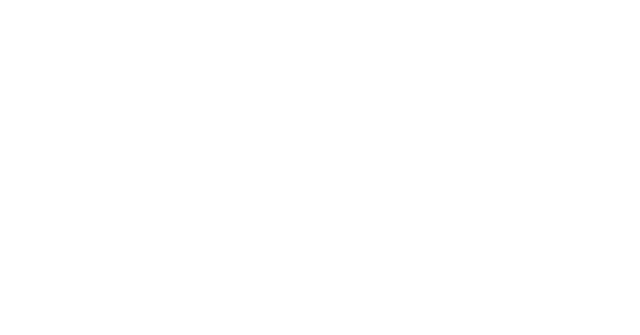
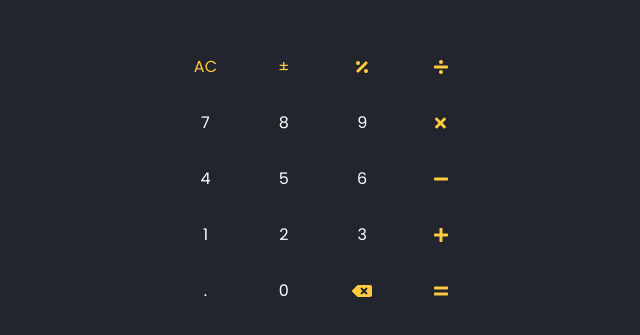
Before and after one commit to mouatassimbn/bugged-calculator, a React (Create React App) app: page / in a window 1280 px wide. Shown: the part 221-556 px from the top of the page, without its empty margins (317-957 px from the left). Built offline with nearby package versions, Linux system fonts and the light colour scheme.

Commit message:
Added buttons grid

```diff
--- a/src/App.js
+++ b/src/App.js
@@ -1,7 +1,10 @@
+import ButtonsGrid from "./components/buttons-grid/buttons-grid.component";
+
 function App() {
   return (
-    <div className="app-wrapper light-mode">
+    <div className="app-wrapper dark-mode">
       <div className="app-body">
+        <ButtonsGrid />
       </div>
     </div>
   );
--- /dev/null
+++ b/src/assets/sass/components/_buttons-grid.scss
@@ -0,0 +1,35 @@
+.buttonsGrid-wrapper {
+  width: 100%;
+  height: 100%;
+  padding: 10px;
+  display: flex;
+  align-items: center;
+  justify-content: center;
+
+  .buttonsGrid-body {
+    width: 100%;
+    height: 100%;
+    display: flex;
+    align-items: center;
+    justify-content: center;
+
+    .buttonsGrid-row {
+      display: flex;
+      flex-direction: row;
+      align-items: center;
+      justify-content: center;
+    }
+
+    .buttonsGrid-column {
+      display: flex;
+      flex-direction: column;
+      align-items: center;
+      justify-content: center;
+      margin: 0 0.7rem;
+    }
+
+    .buttonsGrid-item {
+      margin: 0.5rem 0.5rem;
+    }
+  }
+}
--- a/src/assets/sass/main.scss
+++ b/src/assets/sass/main.scss
@@ -6,4 +6,4 @@
 
 // Components
 @import "./components/app", "./components/button", "./components/icon-button",
-  "./components/mode-toggle";
+  "./components/mode-toggle", "./components/buttons-grid";
--- a/src/components/button/button.component.jsx
+++ b/src/components/button/button.component.jsx
@@ -1,8 +1,8 @@
-const Button = ({ isOperation, text, clickHandler}) => {
+const Button = ({ isOperation, text, classes = "", clickHandler }) => {
   return (
-    <div className="button-wrapper btn" onClick={clickHandler}>
+    <div className={`button-wrapper btn ${classes}`} onClick={clickHandler}>
       <div className="button-body">
-        <p className={(isOperation)? "is-operation" : ""}>{text}</p>
+        <p className={isOperation ? "is-operation" : ""}>{text}</p>
       </div>
     </div>
   );
--- /dev/null
+++ b/src/components/buttons-grid/buttons-grid.component.jsx
@@ -0,0 +1,51 @@
+import Button from "../button/button.component";
+import IconButton from "../icon-button/icon-button.component";
+
+const ButtonsGrid = () => {
+  return (
+    <div className="buttonsGrid-wrapper">
+      <div className="buttonsGrid-body">
+        <div className="buttonsGrid-row">
+          <div className="buttonsGrid-column">
+            <Button text="AC" classes="buttonsGrid-item" isOperation />
+            <Button text="7" classes="buttonsGrid-item" />
+            <Button text="4" classes="buttonsGrid-item" />
+            <Button text="1" classes="buttonsGrid-item" />
+            <Button text="." classes="buttonsGrid-item" />
+          </div>
+          <div className="buttonsGrid-column">
+            <Button text="±" classes="buttonsGrid-item" isOperation />
+            <Button text="8" classes="buttonsGrid-item" />
+            <Button text="5" classes="buttonsGrid-item" />
+            <Button text="2" classes="buttonsGrid-item" />
+            <Button text="0" classes="buttonsGrid-item" />
+          </div>
+          <div className="buttonsGrid-column">
+            <IconButton
+              type="percentage"
+              classes="buttonsGrid-item"
+              isOperation
+            />
+            <Button text="9" classes="buttonsGrid-item" />
+            <Button text="6" classes="buttonsGrid-item" />
+            <Button text="3" classes="buttonsGrid-item" />
+            <IconButton
+              type="backspace"
+              classes="buttonsGrid-item"
+              isOperation
+            />
+          </div>
+          <div className="buttonsGrid-column">
+            <IconButton type="divide" classes="buttonsGrid-item" isOperation />
+            <IconButton type="times" classes="buttonsGrid-item" isOperation />
+            <IconButton type="minus" classes="buttonsGrid-item" isOperation />
+            <IconButton type="plus" classes="buttonsGrid-item" isOperation />
+            <IconButton type="equals" classes="buttonsGrid-item" isOperation />
+          </div>
+        </div>
+      </div>
+    </div>
+  );
+};
+
+export default ButtonsGrid;
--- a/src/components/icon-button/icon-button.component.jsx
+++ b/src/components/icon-button/icon-button.component.jsx
@@ -1,9 +1,11 @@
 import Icon from "../../utils/icons";
 
-const IconButton = ({ type, isOperation }) => {
+const IconButton = ({ type, classes = "", isOperation }) => {
   return (
-    <div className="iconButton-wrapper">
-      <div className={`iconButton-body ${(isOperation)? "is-operation": ""}`}>{Icon(type)}</div>
+    <div className={`iconButton-wrapper btn ${classes}`}>
+      <div className={`iconButton-body ${isOperation ? "is-operation" : ""}`}>
+        {Icon(type)}
+      </div>
     </div>
   );
 };
--- a/src/utils/icons.js
+++ b/src/utils/icons.js
@@ -40,6 +40,7 @@ const Icon = (icon) => {
       resultIcon = faEquals;
       break;
     case "backspace":
+    default:
       resultIcon = faBackspace;
       break;
   }
```
Also changed, not shown: src/components/mode-toggle/mode-toggle.component.jsx (renamed from src/components/mode-toggle/mode-toggle.jsx).
